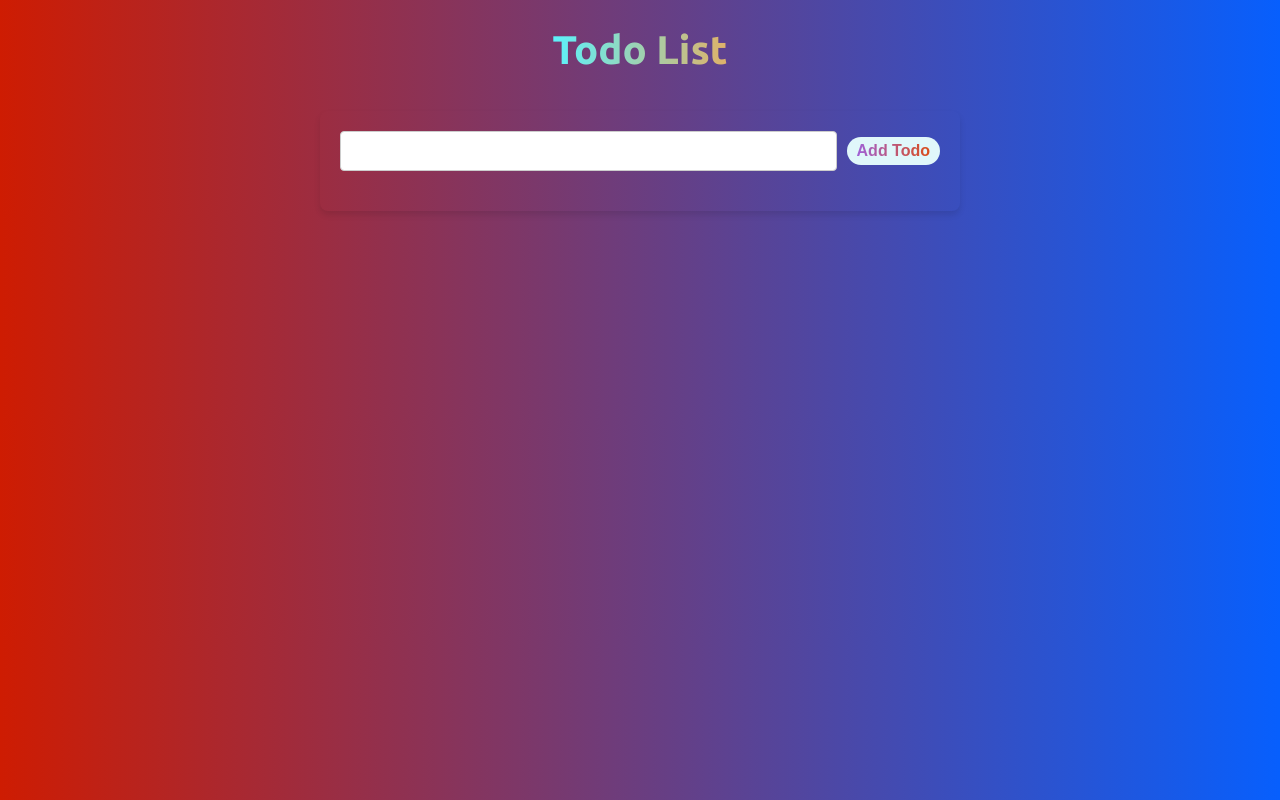
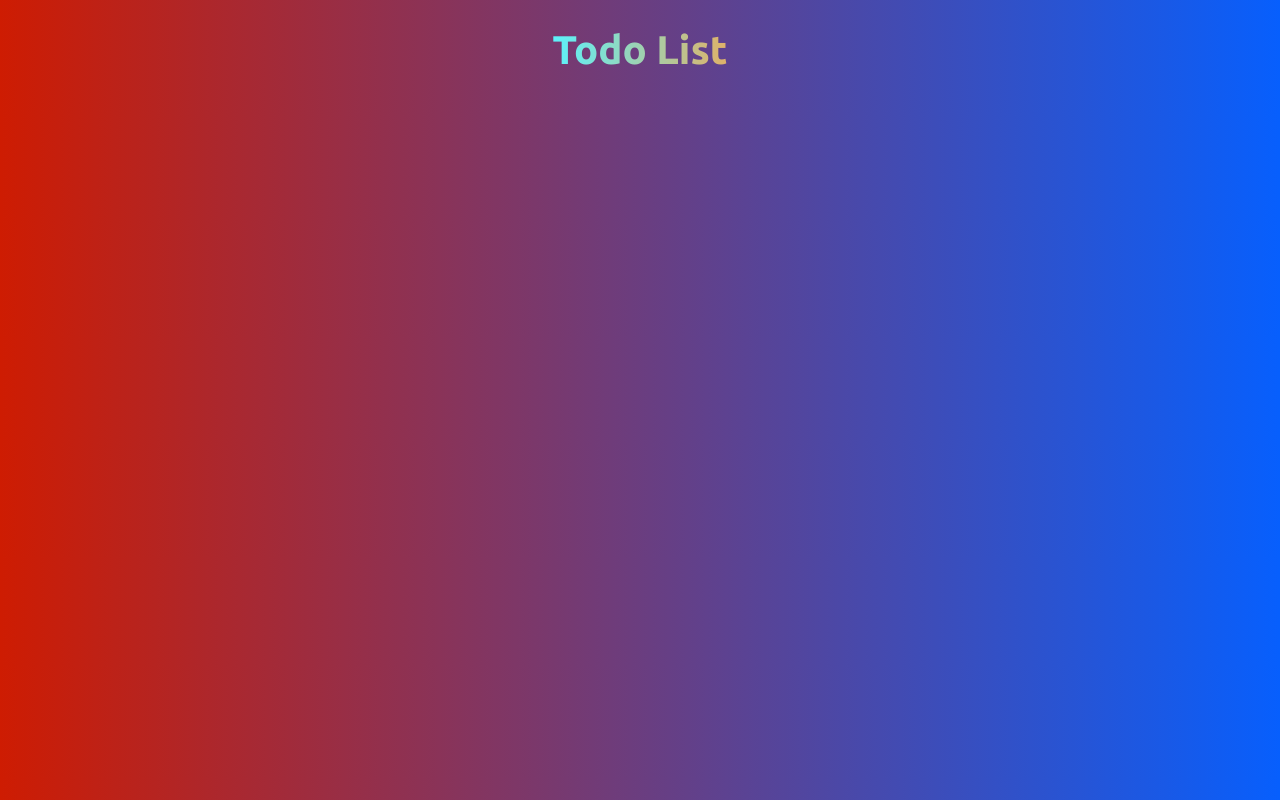
Before and after one commit to hsahu4012/todo-list, a plain HTML site: page Index.html in a window 1280 px wide. Drawn offline with Linux system fonts and the light colour scheme.

Commit message:
Update Index.html

```diff
--- a/Index.html
+++ b/Index.html
@@ -9,13 +9,6 @@
   <body>
     <h1>Todo List</h1>
     <br />
-    <form>
-      <div>
-        <input type="text" id="inputValue" />
-        <button class="btn">Add Todo</button>
-      </div>
-      <section class="todo-list-elem"></section>
-    </form>
-    <script src="script.js"></script>
+
   </body>
 </html>
```
